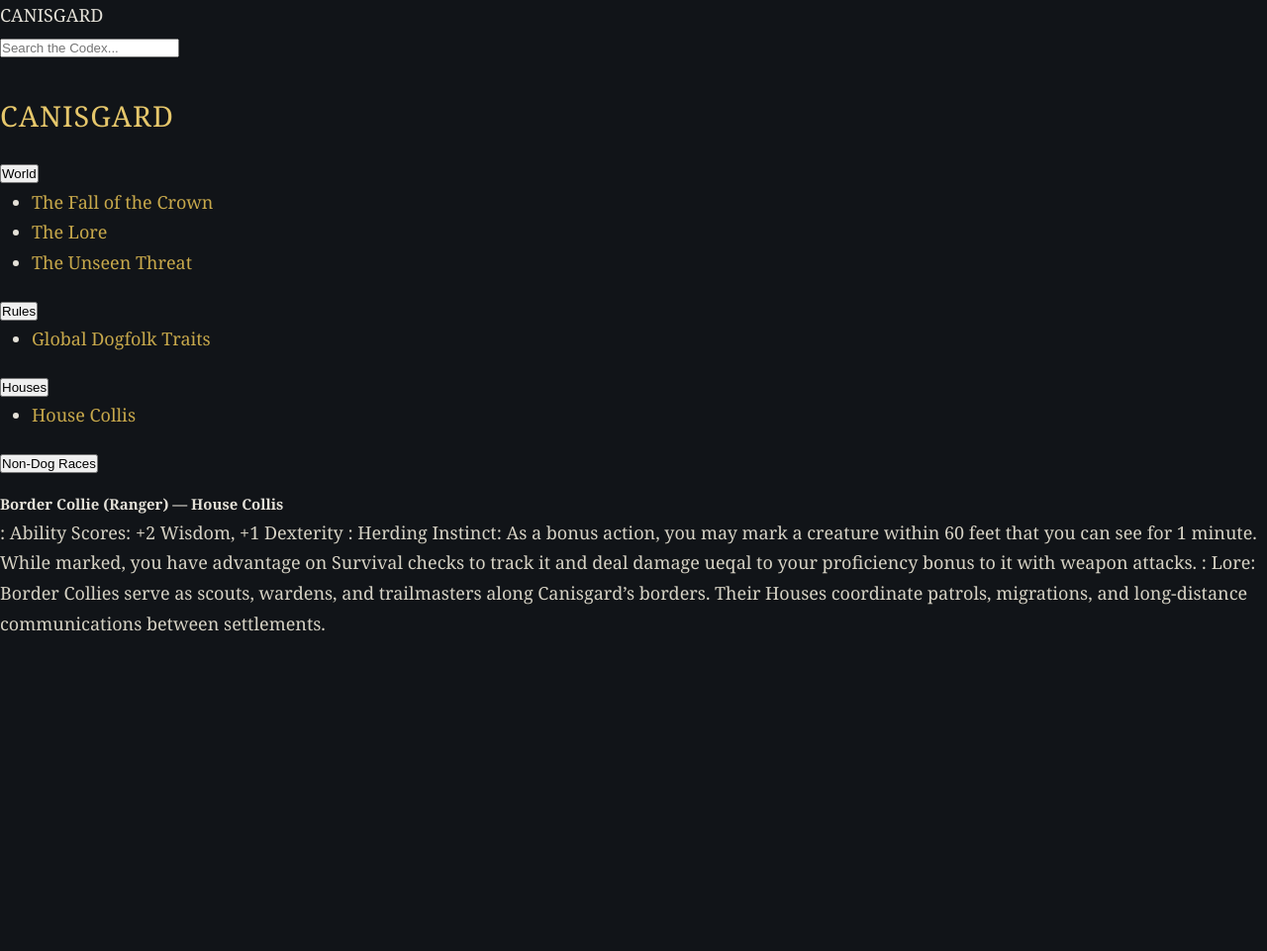
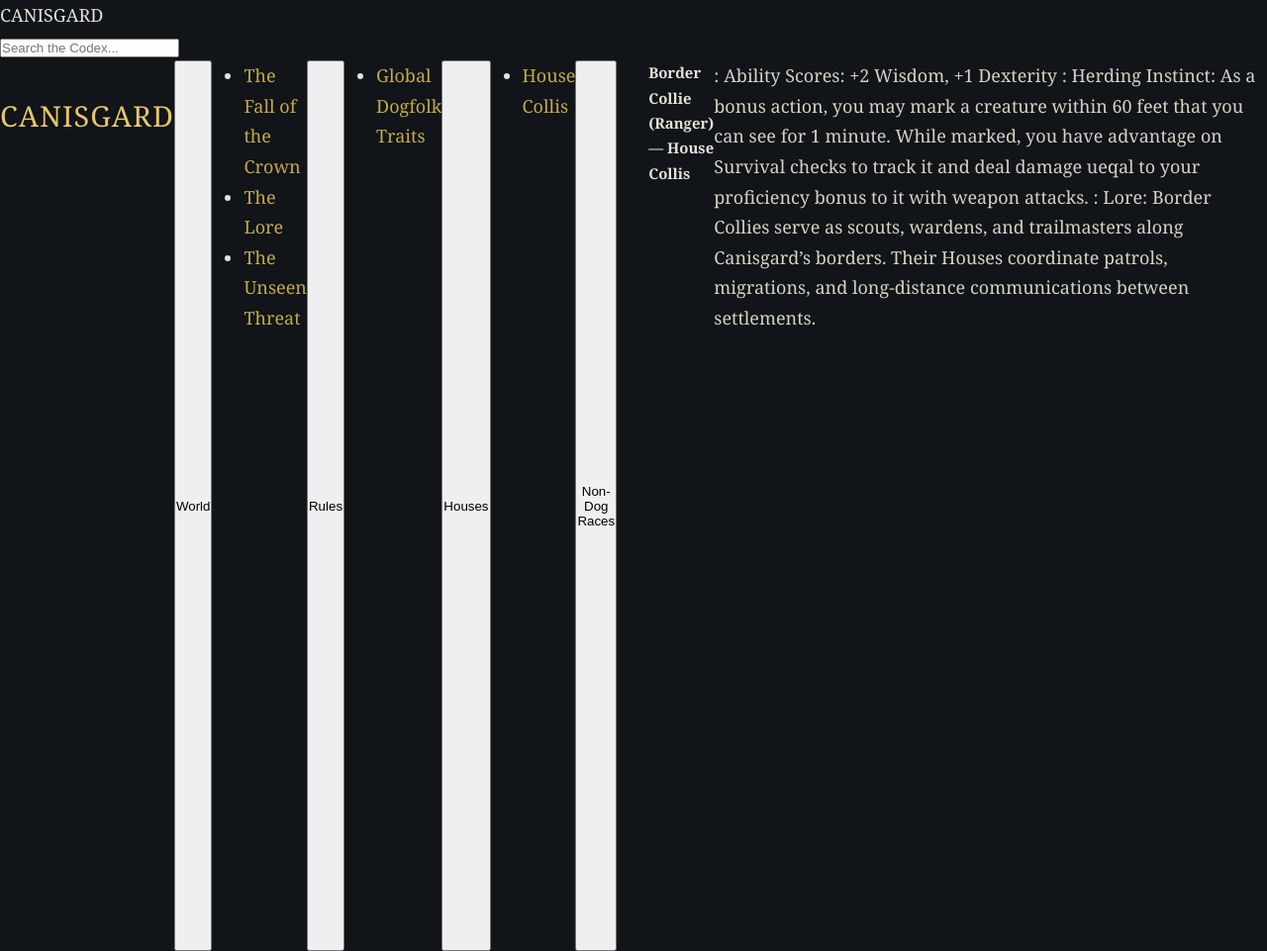
Before and after one commit to JalenLikes2Code/Canisgard, a Jekyll site: the page built from _houses/collis.md, in a window 1280 px wide. Shown: the whole page at 99% size. Built offline with Jekyll 4.4.1, drawn with Linux system fonts in a browser that asks for light colours; comment, search, counter and statistics services are not loaded; before the commit the page ends 900 px from its top, so only the background shows below that.

Commit message:
Update default.html

```diff
--- a/_layouts/default.html
+++ b/_layouts/default.html
@@ -13,9 +13,9 @@
 <body>
   {% include header.html %}
 
-  <div class="wiki-container">
+  <div class="wrapper">
     {% include sidebar.html %}
-    <main class="wiki-content">
+    <main class="wrapper">
       {{ content }}
     </main>
   </div>
```
